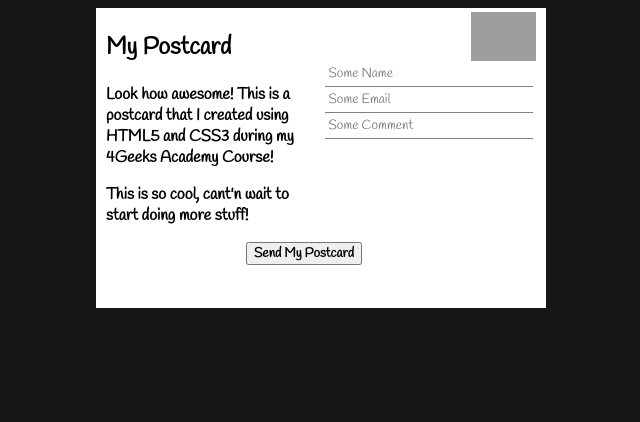
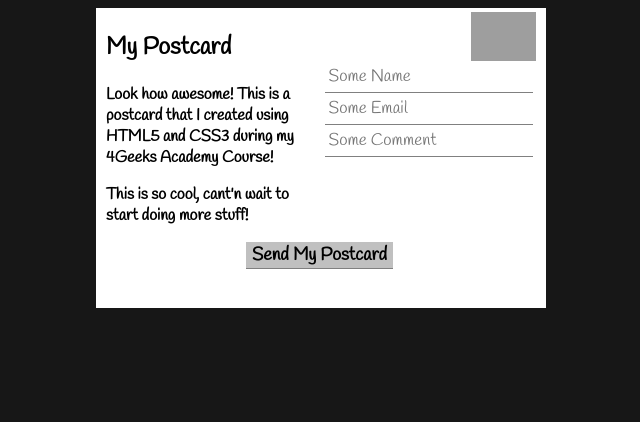
Before and after one commit to andryandroid/postcard, a plain HTML site: page index.html in a window 1280 px wide. Shown: the whole page, without its empty margins (319-959 px from the left). Drawn offline with Linux system fonts and the light colour scheme; grey boxes are pictures that could not be loaded.

Commit message:
Update style.css

```diff
--- a/style.css
+++ b/style.css
@@ -38,13 +38,20 @@ img{
     padding: 4px;
     border: none;
     border-bottom: 1px solid grey;
+    font-size: 17px;
 }
 
 #abajo{
-    padding: 150px;
+padding: 150px;
+
 }
 
 #boton{
     font-family: 'Handlee', cursive;
     font-weight: bold;
+    border: none;
+    border-bottom: 1px solid grey;
+    background-color: #c0c0c0;
+    font-size: 18px;
+    margin: auto;
 }
```
